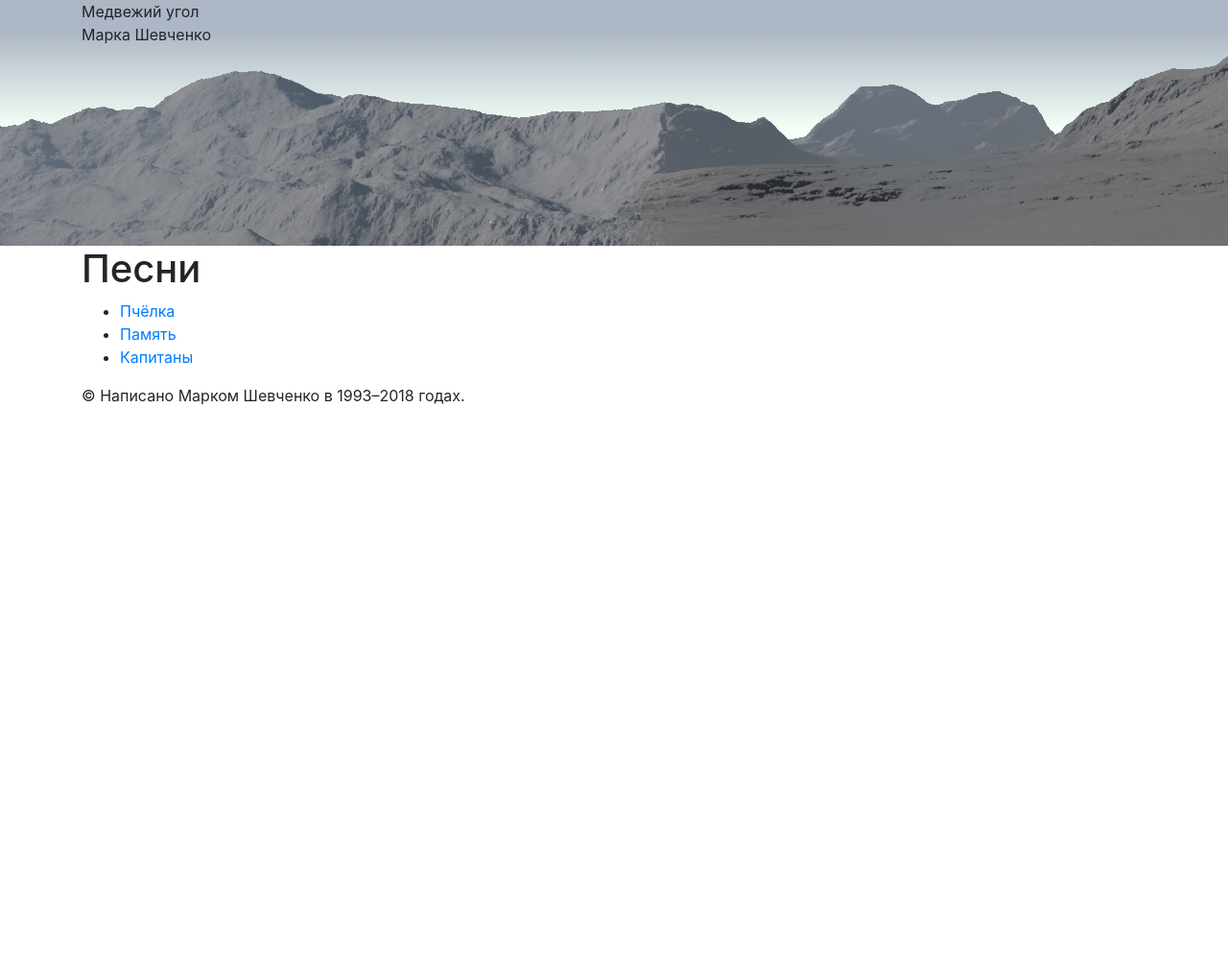
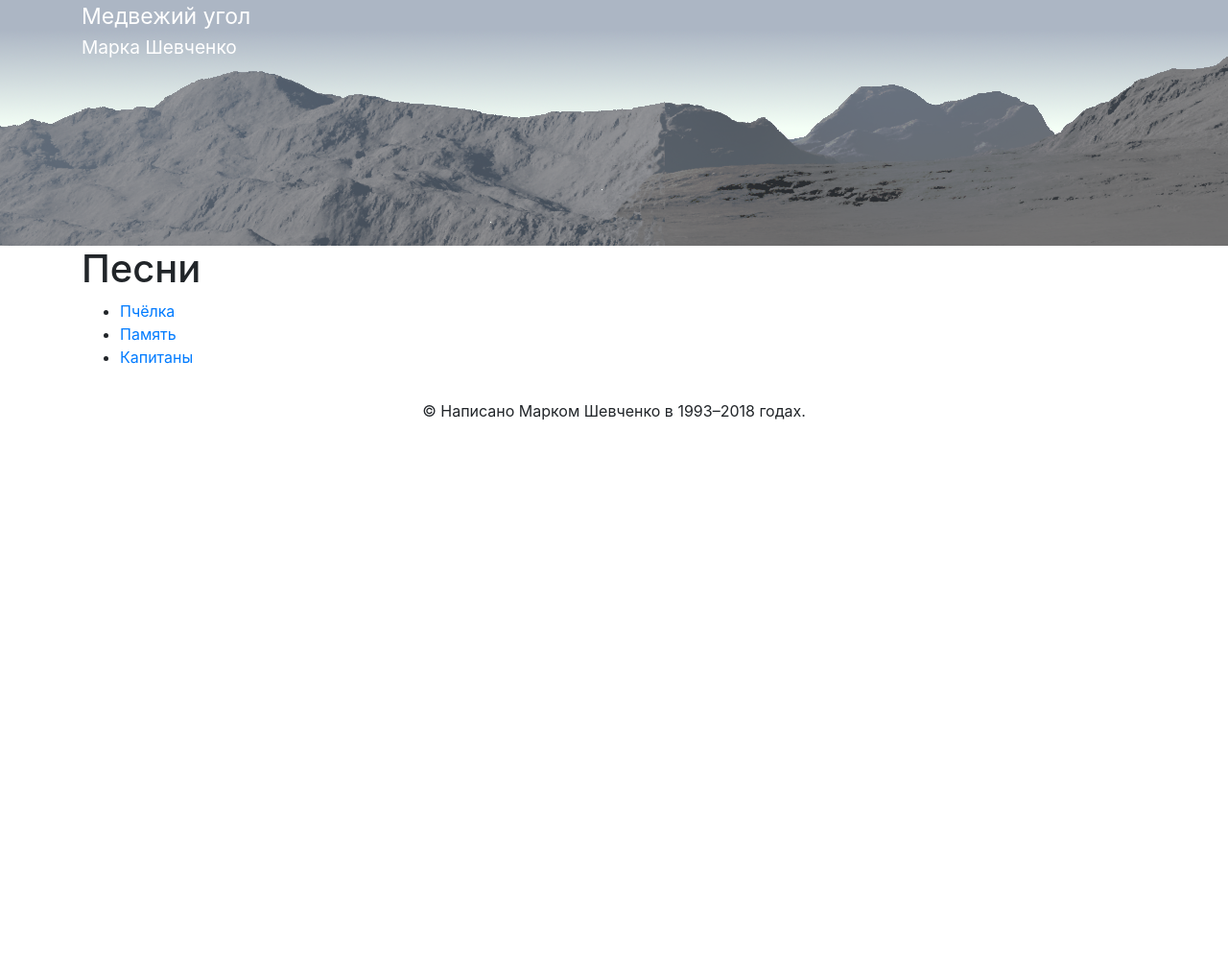
Before and after one commit to mark-shevchenko-name/mark-shevchenko-name.github.io, a Jekyll site: the page built from index.md, in a window 1280 px wide. Shown: the whole page at 96% size. Built offline with Jekyll 4.4.1, drawn with Linux system fonts in a browser that asks for light colours; our own code applies the rules of GitHub Pages for plain Markdown files; after the commit the page ends 900 px from its top, so only the background shows below that.

Commit message:
Заголовок и подзаголовок

```diff
--- a/_layouts/main.html
+++ b/_layouts/main.html
@@ -13,9 +13,9 @@
   </head>
   <body>
     <header>
-      <div class="container">
-        <div class="header-content-title">Медвежий угол</div>
-        <div class="header-content-subtitle">Марка Шевченко</div>
+      <div class="container header">
+        <div class="header-title">Медвежий угол</div>
+        <div class="header-subtitle">Марка Шевченко</div>
       </div>
     </header>
     <nav>
@@ -26,7 +26,7 @@
       </div>
     <article>
     <footer>
-      <div class="container center">
+      <div class="container text-center">
         &copy; Написано Марком Шевченко в 1993&ndash;2018 годах.
       </div>
     </footer>
--- a/css/main.css
+++ b/css/main.css
@@ -6,7 +6,26 @@ header {
 }
 
 article {
-	min-height: 600px;
+	height: 100%;
+	min-height: 100%;
+}
+
+footer {
+	margin-top: 2em;
+}
+
+.header-title,
+.header-subtitle {
+    color: white;
+    text-shadow: 2;
+}
+
+.header-title {
+	font-size: 144%;
+}
+
+.header-subtitle {
+	font-size: 120%;
 }
 
 .lyrics {
```
